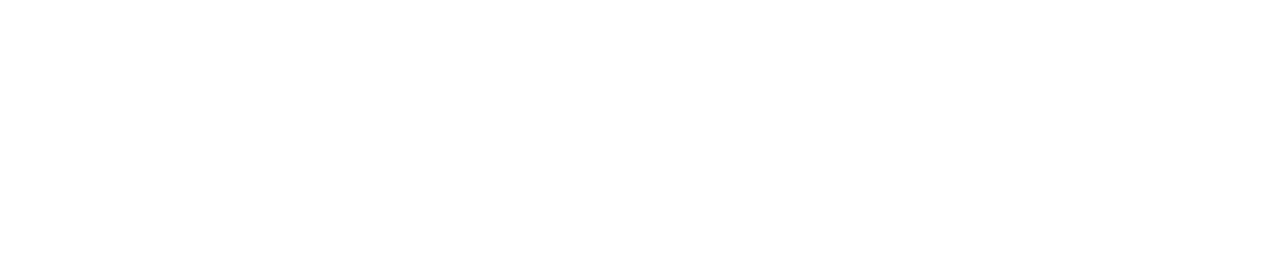
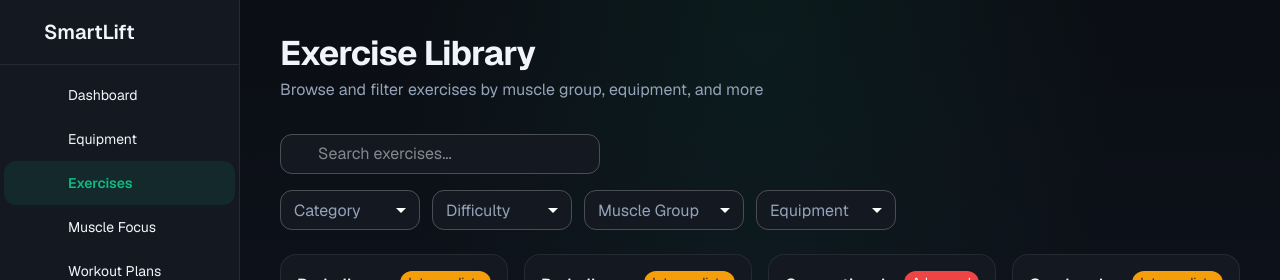
Before and after one commit to HeisenbergI8/smartlift, a Next.js app: page /exercises in a window 1280 px wide. Before the commit this address had no page. Shown: the top 280 px of the page. Built offline with nearby package versions, Linux system fonts and the light colour scheme; some icons are missing.

Commit message:
feat(exercises): add app route page

```diff
--- /dev/null
+++ b/src/app/(protected)/exercises/page.tsx
@@ -0,0 +1,5 @@
+import ExercisesPage from "@/views/exercises/pages/ExercisesPage";
+
+export default function Page() {
+  return <ExercisesPage />;
+}
```
